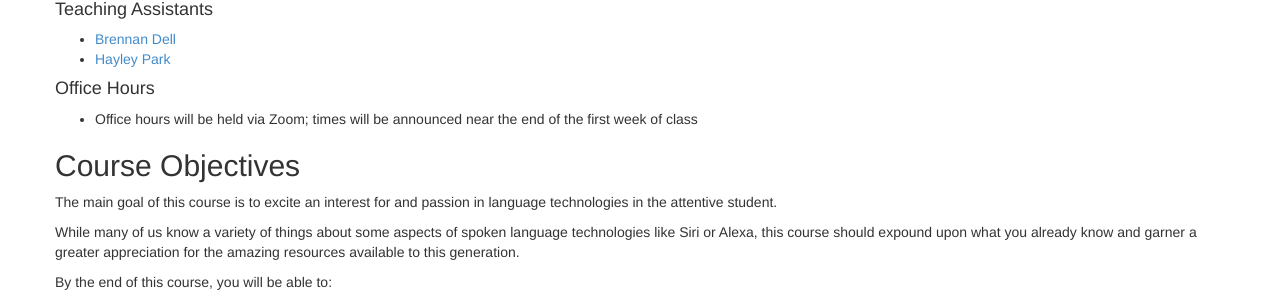
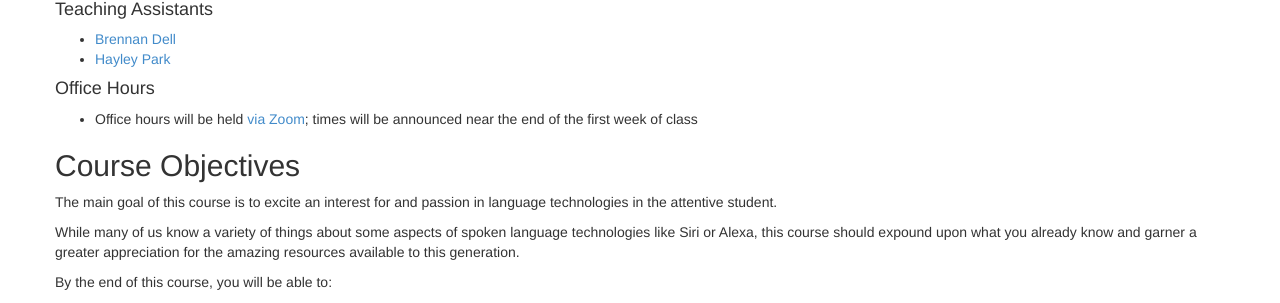
Before and after one commit to Jargonautika/2020-Fall-UIUC-LING270.github.io, a Jekyll site: the page built from index.md, in a window 1280 px wide and 900 px high. Shown: the part 323-626 px from the top of the window. Built offline with Jekyll 4.4.1, drawn with Linux system fonts in a browser that asks for light colours; nearby versions of some CDN libraries; part of the change alters nothing that is shown.

```diff
--- a/index.md
+++ b/index.md
@@ -19,7 +19,7 @@ This course deals with the interrelated nature of language, technology, and soci
 * [Hayley Park](https://linguistics.illinois.edu/directory/profile/hpark129)
 
 #### Office Hours
-* Office hours will be held via Zoom; times will be announced near the end of the first week of class
+* Office hours will be held [via Zoom](https://illinois.zoom.us); times will be announced near the end of the first week of class
 
 
 ## Course Objectives
```
